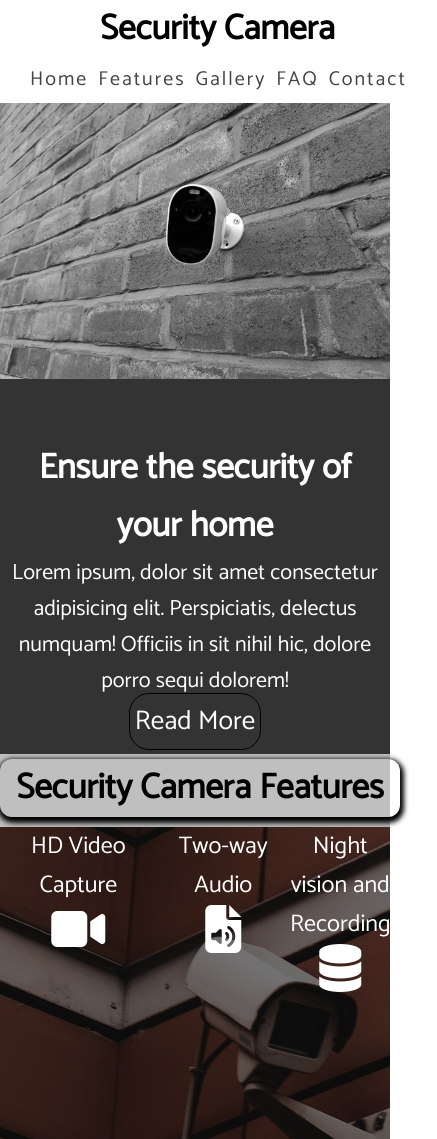
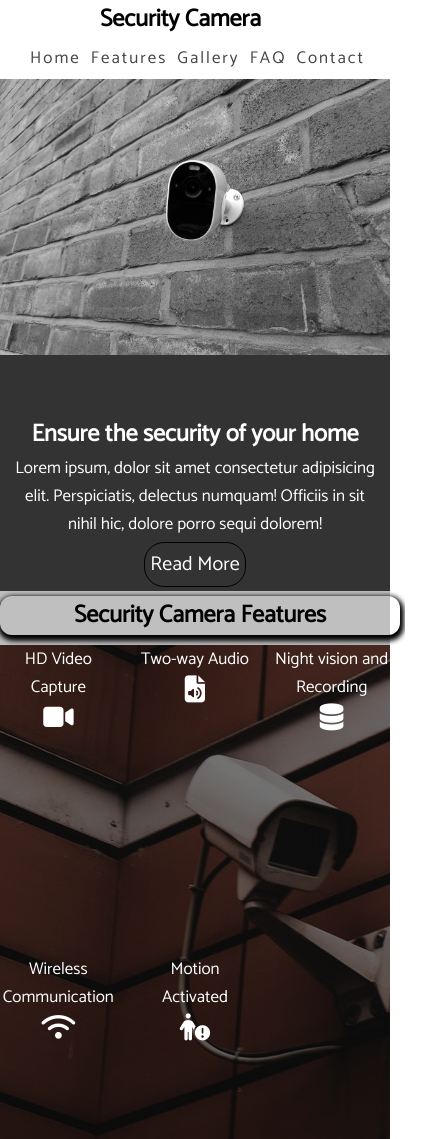
Before and after one commit to igachev/productLandingPage, a plain HTML site: page index.html in a window 390 px wide. Shown: the top 1139 px of the page, 437 px wide, since content can reach past the window. Drawn offline with Linux system fonts and the light colour scheme.

Commit message:
added proper content sectioning and media querries

```diff
--- a/index.html
+++ b/index.html
@@ -14,6 +14,7 @@
 <link href="https://fonts.googleapis.com/css2?family=Catamaran&display=swap" rel="stylesheet">
 </head>
 <body>
+    <header>
     <nav class="navbar">
         <div class="container">
             <h2 class="logo">Security Camera</h2>
@@ -26,7 +27,9 @@
             </ul>
         </div>
     </nav>
+</header>
 
+<main>
     <section class="section-one" id="home-section">
         <div class="container">
 
@@ -42,6 +45,7 @@
 
         </div>
     </section>
+</main>
 
     <section class="section-two" id="features-section">
         <h2>Security Camera Features</h2>
@@ -183,6 +187,7 @@
         </div>
     </section> <!--end of section-four-->
 
+    <footer>
     <section class="section-five" id="contact-section">
         <div class="container">
 
@@ -207,11 +212,13 @@
 
             <div>
                 <strong>Contact</strong>
+               <address>
                 <ul class="contact">
                     <li><a href="#"><i class="fa-solid fa-phone fa-2x"></i></a>  <small>0123456789</small> </li>
                     <li><a href="#"><i class="fa-solid fa-envelope fa-2x"></i></a> <small>abc@gmail.com</small></li>
                     <li><a href="#"><i class="fa-solid fa-location-dot fa-2x"></i> </a> <small>Lorem 223 Street, Lorem, Lorem</small></li>
                 </ul>
+               </address>
             </div>
 
             <div>
@@ -233,6 +240,7 @@
 
         <p class="copyright">CompanyName &copy; 2022</p>
     </section>
+</footer>
 
     <script src="app.js"></script>
 </body>
--- a/style.css
+++ b/style.css
@@ -526,6 +526,19 @@ transition: 300ms transform ease-in-out;
 
 /*media queries */
 @media screen and (max-width: 850px) {
+
+    .navbar .container .logo {
+        font-size: 24px;
+    }
+
+    .navbar .container .nav {
+        justify-content: center;
+    }
+
+    .nav li a {
+        font-size: 17px;
+    }
+
 .navbar .container {
     grid-template-columns: repeat(1,1fr);
 }
@@ -534,8 +547,42 @@ transition: 300ms transform ease-in-out;
     grid-template-columns: repeat(1,1fr);
 }
 
+.section-one .container h3 {
+    font-size:24px;
+}
+
+.section-one .container p {
+    font-size: 17px;
+    margin-bottom: 10px;
+}
+
+.section-one .btn {
+    margin-top: 60px;
+    font-size: 20px;
+}
+
+.section-two h2 {
+    font-size: 24px;
+}
+
+.section-two p {
+    font-size: 17px;
+}
+
+.section-two i {
+    font-size: 27px;
+}
+
+.section-three h2 {
+    font-size: 24px;
+}
+
 .section-three .gallery {
     grid-template-columns: repeat(1,200px);
+}
+
+.section-four h2 {
+    font-size: 24px;
 }
 
 .section-four .container {
```
